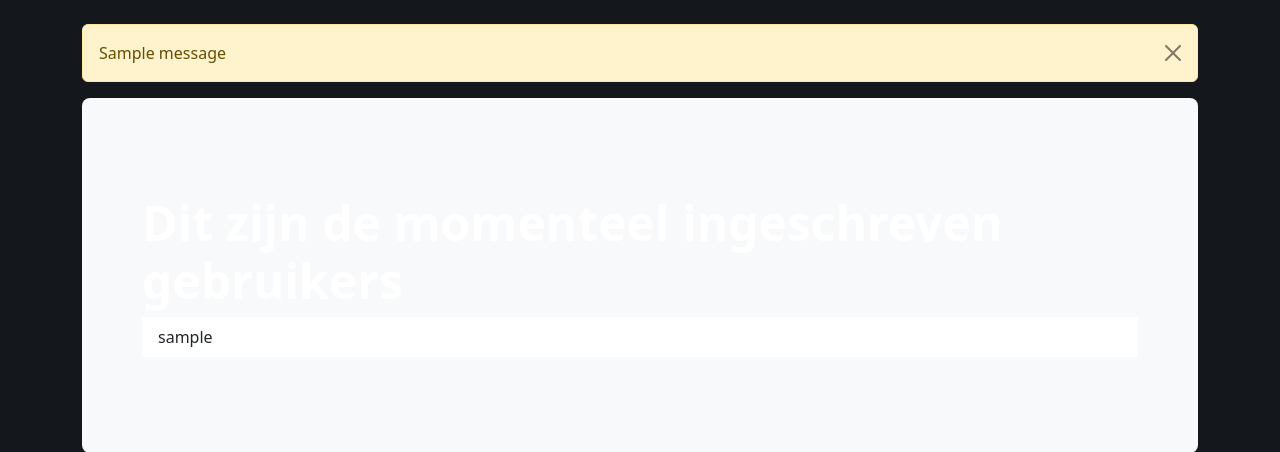
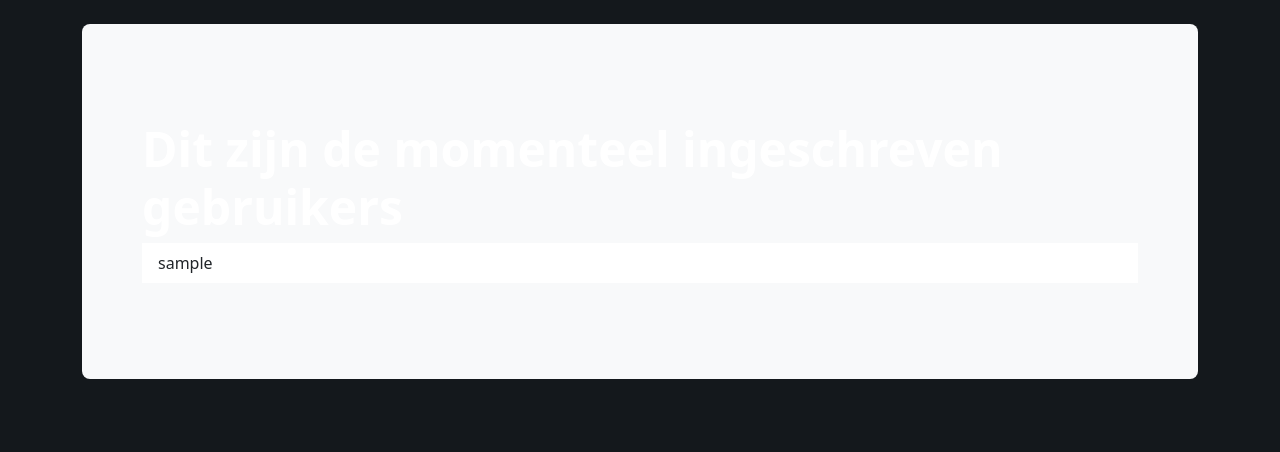
Before and after one commit to Dijksterhuisa/Webtech_RateBait, a Flask app: page /users in a window 1280 px wide. Shown: the part 57-509 px from the top of the page. Run offline with Flask 3, Linux system fonts and the light colour scheme; tables that the repository leaves empty hold one stand-in row (values such as "Sample post"); one stand-in notice (Sample message) is shown; parts of the project's set-up code (start-up, migrations or seed data) failed here and were passed over.

Commit message:
troubleshooten merge
20260414AD

```diff
--- a/app.py
+++ b/app.py
@@ -9,8 +9,6 @@ from forms import Registratie
 
 app = Flask(__name__)
 app.config['SQLALCHEMY_DATABASE_URI'] = 'sqlite:///database.db'
-
-db.init_app(app)
 
 # Registreer de blueprint
 app.register_blueprint(game_blueprint)
@@ -26,12 +24,6 @@ db.init_app(app)
 def index() -> str:
     """Homepage route."""
     return render_template("home.html")
-
-
-@app.route("/registratie", methods=["GET", "POST"])
-def registratie() -> str:
-    """W.I.P bestemmingen pagina voor testen van navbar W.I.P"""
-    return render_template("rategames.html")
 
 @app.route("/registratie", methods=["GET", "POST"])
 def registratie() -> str:
--- a/templates/users.html
+++ b/templates/users.html
@@ -5,12 +5,7 @@
 {% block content %}
 
 <!-- Flash messages -->
-{% for message in get_flashed_messages() %}
-<div class="alert alert-warning alert-dismissible fade show" role="alert">
-    {{ message }}
-    <button type="button" class="btn-close" data-bs-dismiss="alert" aria-label="Close"></button>
-</div>
-{% endfor %}
+
 
 <div class="p-5 mb-4 bg-light rounded-3">
     <div class="container-fluid py-5">
```
Also changed, not shown: models.py (+10 -0 lines).
